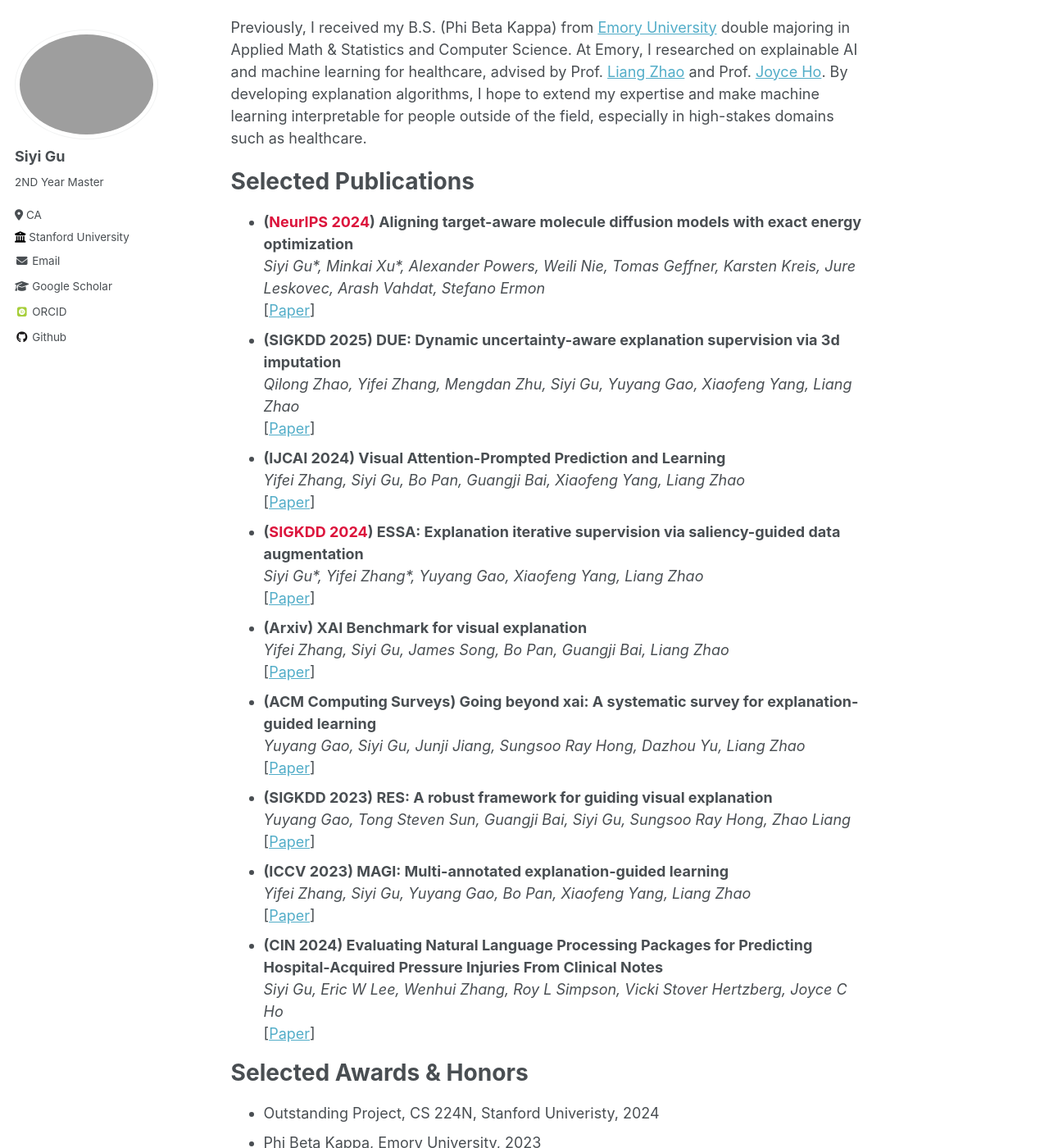
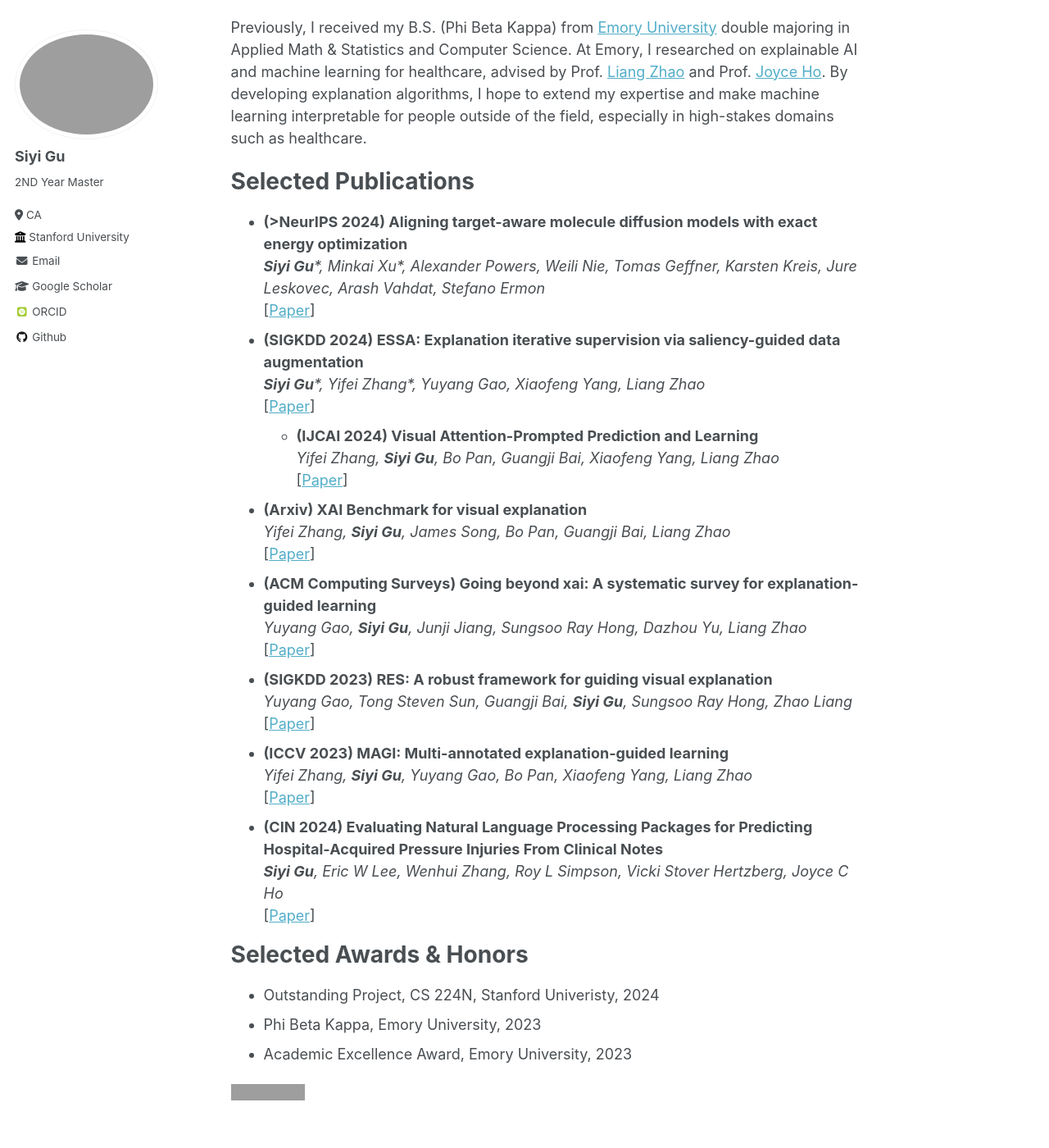
Before and after one commit to carriegu0818/carriegu0818.github.io, a Jekyll site: the page built from _pages/about.md, in a window 1280 px wide and 1400 px high, scrolled down 272 px. Shown: the whole window at 82% size. Built offline with Jekyll 4.4.1, drawn with Linux system fonts in a browser that asks for light colours; some web fonts are replaced; grey boxes are pictures that could not be loaded.

Commit message:
minor update

```diff
--- a/_pages/about.md
+++ b/_pages/about.md
@@ -13,49 +13,44 @@ Previously, I received my B.S. (Phi Beta Kappa) from <a href="https://www.emory.
 
 Selected Publications
 ======
-- **(<font color="#DC143C">NeurIPS 2024</font>) Aligning target-aware molecule diffusion models with exact energy optimization**
+- **(>NeurIPS 2024) Aligning target-aware molecule diffusion models with exact energy optimization**
   <br/>
-  _Siyi Gu\*, Minkai Xu\*, Alexander Powers, Weili Nie, Tomas Geffner, Karsten Kreis, Jure Leskovec, Arash Vahdat, Stefano Ermon_
+  _**Siyi Gu**\*, Minkai Xu\*, Alexander Powers, Weili Nie, Tomas Geffner, Karsten Kreis, Jure Leskovec, Arash Vahdat, Stefano Ermon_
   <br/>
   [[Paper](https://arxiv.org/pdf/2407.01648)]
-- **(SIGKDD 2025) DUE: Dynamic uncertainty-aware explanation supervision via 3d imputation**
+- **(SIGKDD 2024) ESSA: Explanation iterative supervision via saliency-guided data augmentation**
   <br/>
-  _Qilong Zhao, Yifei Zhang, Mengdan Zhu, Siyi Gu, Yuyang Gao, Xiaofeng Yang, Liang Zhao_
+  _**Siyi Gu**\*, Yifei Zhang\*, Yuyang Gao, Xiaofeng Yang, Liang Zhao_
   <br/>
-  [[Paper](https://dl.acm.org/doi/pdf/10.1145/3637528.3671641)]
-- **(IJCAI 2024) Visual Attention-Prompted Prediction and Learning**
+  [[Paper](https://dl.acm.org/doi/pdf/10.1145/3580305.3599336)]
+  - **(IJCAI 2024) Visual Attention-Prompted Prediction and Learning**
   <br/>
-  _Yifei Zhang, Siyi Gu, Bo Pan, Guangji Bai, Xiaofeng Yang, Liang Zhao_
+  _Yifei Zhang, **Siyi Gu**, Bo Pan, Guangji Bai, Xiaofeng Yang, Liang Zhao_
   <br/>
   [[Paper](https://arxiv.org/pdf/2310.08420)]
-- **(<font color="#DC143C">SIGKDD 2024</font>) ESSA: Explanation iterative supervision via saliency-guided data augmentation**
-  <br/>
-  _Siyi Gu\*, Yifei Zhang\*, Yuyang Gao, Xiaofeng Yang, Liang Zhao_
-  <br/>
-  [[Paper](https://dl.acm.org/doi/pdf/10.1145/3580305.3599336)]
 - **(Arxiv) XAI Benchmark for visual explanation**
   <br/>
-  _Yifei Zhang, Siyi Gu, James Song, Bo Pan, Guangji Bai, Liang Zhao_
+  _Yifei Zhang, **Siyi Gu**, James Song, Bo Pan, Guangji Bai, Liang Zhao_
   <br/>
   [[Paper](https://arxiv.org/pdf/2310.08537)]
 - **(ACM Computing Surveys) Going beyond xai: A systematic survey for explanation-guided learning**
   <br/>
-  _Yuyang Gao, Siyi Gu, Junji Jiang, Sungsoo Ray Hong, Dazhou Yu, Liang Zhao_
+  _Yuyang Gao, **Siyi Gu**, Junji Jiang, Sungsoo Ray Hong, Dazhou Yu, Liang Zhao_
   <br/>
   [[Paper](https://dl.acm.org/doi/pdf/10.1145/3644073)]
 - **(SIGKDD 2023) RES: A robust framework for guiding visual explanation**
   <br/>
-  _Yuyang Gao, Tong Steven Sun, Guangji Bai, Siyi Gu, Sungsoo Ray Hong, Zhao Liang_
+  _Yuyang Gao, Tong Steven Sun, Guangji Bai, **Siyi Gu**, Sungsoo Ray Hong, Zhao Liang_
   <br/>
   [[Paper](https://dl.acm.org/doi/pdf/10.1145/3534678.3539419)]
 - **(ICCV 2023) MAGI: Multi-annotated explanation-guided learning**
   <br/>
-  _Yifei Zhang, Siyi Gu, Yuyang Gao, Bo Pan, Xiaofeng Yang, Liang Zhao_
+  _Yifei Zhang, **Siyi Gu**, Yuyang Gao, Bo Pan, Xiaofeng Yang, Liang Zhao_
   <br/>
   [[Paper](https://openaccess.thecvf.com/content/ICCV2023/papers/Zhang_MAGI_Multi-Annotated_Explanation-Guided_Learning_ICCV_2023_paper.pdf)]
 - **(CIN 2024) Evaluating Natural Language Processing Packages for Predicting Hospital-Acquired Pressure Injuries From Clinical Notes**
   <br/>
-  _Siyi Gu, Eric W Lee, Wenhui Zhang, Roy L Simpson, Vicki Stover Hertzberg, Joyce C Ho_
+  _**Siyi Gu**, Eric W Lee, Wenhui Zhang, Roy L Simpson, Vicki Stover Hertzberg, Joyce C Ho_
   <br/>
   [[Paper](https://journals.lww.com/cinjournal/fulltext/2024/03000/evaluating_natural_language_processing_packages.5.aspx)]
 
```
